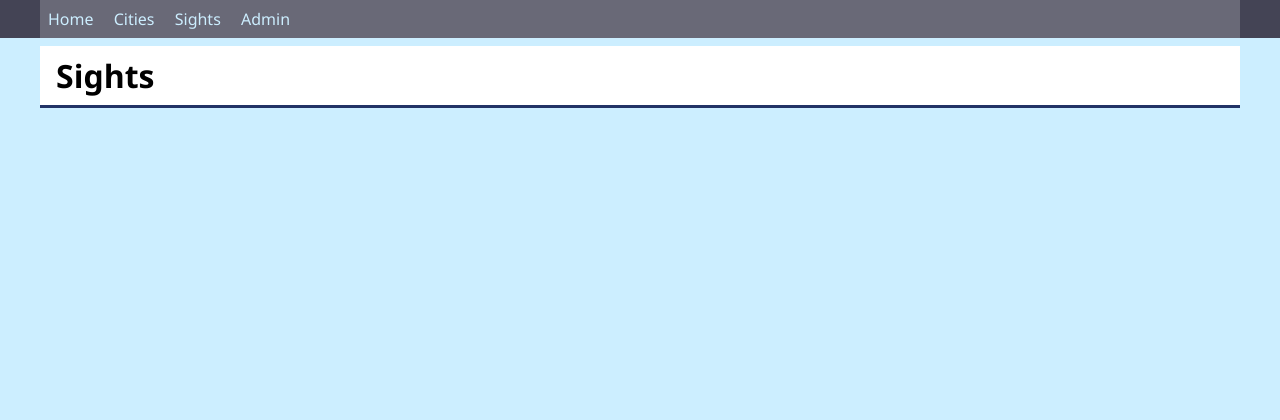
After one commit to Shpokas2022/tour_routes, a Django app: page /sights/ in a window 1280 px wide. The commit adds this page. Shown: the top 420 px of the page. Run offline with Django 4.2, Linux system fonts and the light colour scheme; data that the repository does not hold is empty.

Commit message:
sukurti sight ir sights templatai

```diff
--- a/tour_routes/tour/templates/tour/base.html
+++ b/tour_routes/tour/templates/tour/base.html
@@ -14,6 +14,7 @@
             {% block nav %}
                 <a href="{% url 'index' %}">Home</a>
                 <a href="{% url 'cities' %}">Cities</a>
+                <a href="{% url 'sights' %}">Sights</a>
                 <a href="{% url 'admin:index' %}">Admin</a>
             {% endblock nav %}
         </div>
--- a/tour_routes/tour/templates/tour/cities.html
+++ b/tour_routes/tour/templates/tour/cities.html
@@ -6,4 +6,5 @@
     {% for city in cities %}
     <li><a href="{% url 'city' city.id %}">{{city}}</a></li>
     {% endfor %}
+</ul>
 {% endblock content%}
--- a/tour_routes/tour/templates/tour/city.html
+++ b/tour_routes/tour/templates/tour/city.html
@@ -4,7 +4,7 @@
     <h1>{{city}} city</h1>
         <ul>
             {% for sight in city.sights.all %}
-            <li>{{sight}}</li>
+            <li><a ref="{ url 'sight' sight.id %}">{{sight}}</a></li>
             {% endfor %}
         </ul>
 {% endblock content %}
--- /dev/null
+++ b/tour_routes/tour/templates/tour/sights.html
@@ -0,0 +1,10 @@
+{% extends 'tour/base.html' %}
+{% block title %}Sights{% endblock title %}
+{% block content %}
+<h1>Sights</h1>
+<ul>
+    {% for sight in sights %}
+        <li><a href="{% url 'sight' sight.id %}">{{sight}}</a></li>
+    {% endfor %}
+</ul>
+{% endblock content%}
--- a/tour_routes/tour/urls.py
+++ b/tour_routes/tour/urls.py
@@ -5,4 +5,7 @@ urlpatterns = [
     path("", views.index, name='index'),
     path("cities/", views.cities, name='cities'),
     path("city/<int:city_id>/", views.city, name='city'),
+    path("sights/", views.sights, name='sights'),
+    path("sight/<int:sight_id>/", views.sight, name='sight'),
+    # path("sights/", views.SightListView.as_view(), name='sights'),
 ]
--- a/tour_routes/tour/views.py
+++ b/tour_routes/tour/views.py
@@ -1,5 +1,6 @@
 from django.shortcuts import render, get_object_or_404
 from django.http import HttpResponse, HttpResponseNotFound, Http404
+from django.views.generic import ListView, DetailView
 # from .models import *
 from . models import Country, City, Sight, Route, RouteSight, TourGuide
 
@@ -22,6 +23,16 @@ def cities(request):
 
 def city(request, city_id):
     return render(request, 'tour/city.html',{'city':get_object_or_404(City, id=city_id)})
+
+def sights(request):
+    return render(request, 'tour/sights.html', {'sights':Sight.objects.all()})
+
+def sight(request, sight_id):
+    return render(request, 'tour/sight.html', {'sight':get_object_or_404(Sight, id=sight_id)})
+
+# def SightListView(ListView):
+#     model = Sight
+#     template_name = 'tour/sight_list.html'
 
 
 # PAGAL WOMAN
```
Also changed, not shown: tour_routes/tour/templates/tour/sight.html (added, +11 -0 lines).
